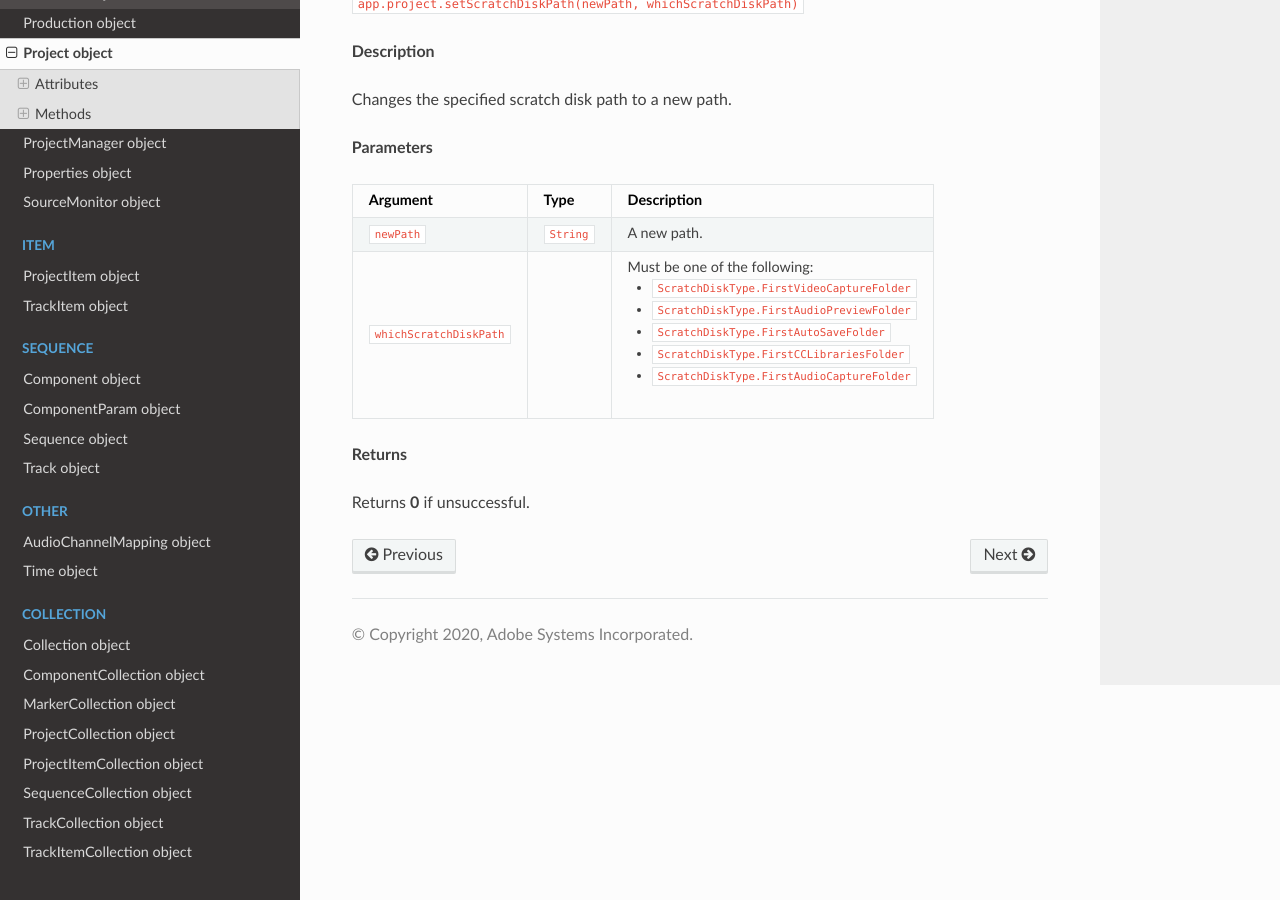
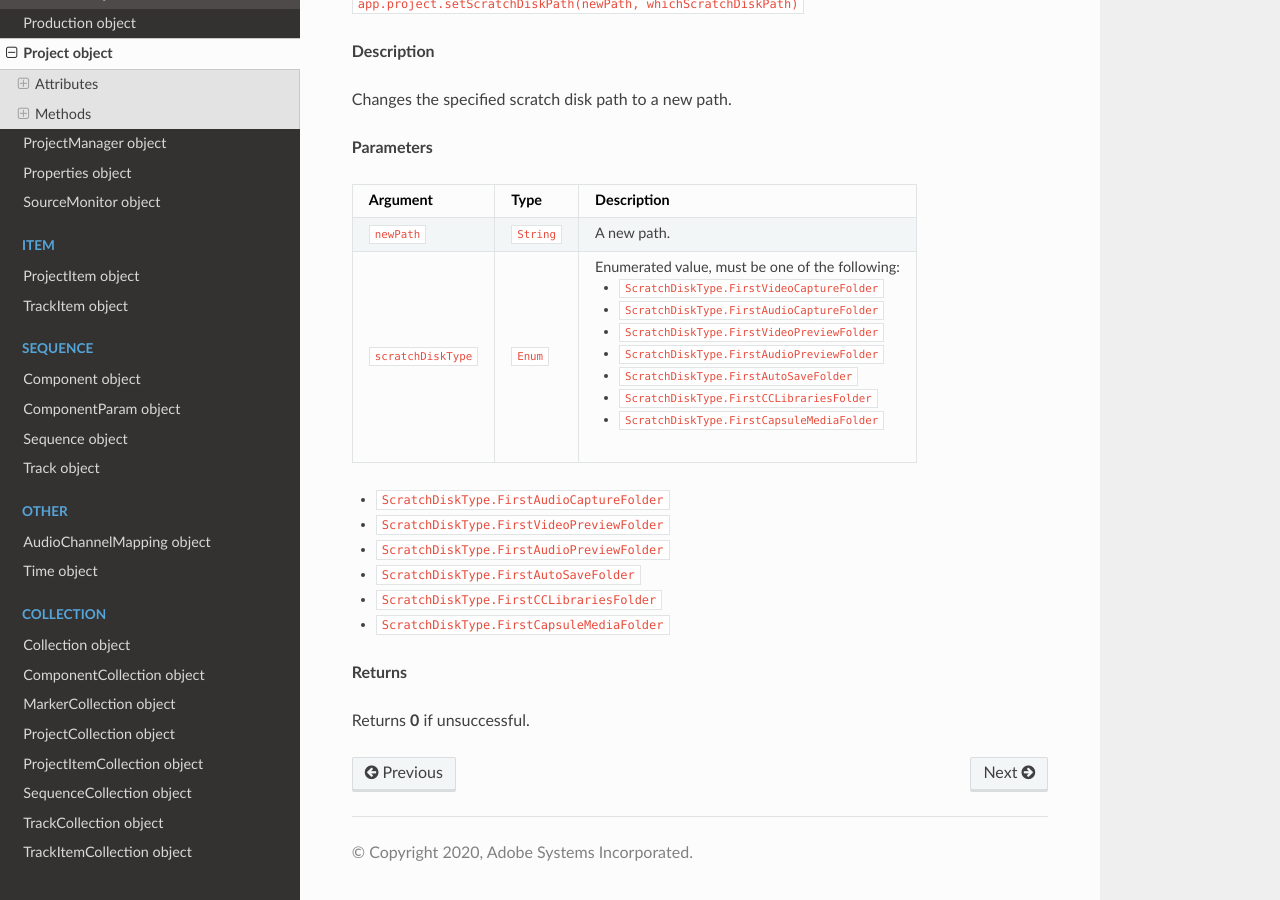
Before and after one commit to docsforadobe/premiere-scripting-guide, a Sphinx documentation site: the page built from docs/general/project.rst, in a window 1280 px wide and 900 px high, scrolled down 18132 px. Built offline with Sphinx 7.4.7 and the Read the Docs theme 2.0.0, drawn with Linux system fonts in a browser that asks for light colours.

Commit message:
Scratch disk options
Added scratch disk paths.

```diff
--- a/docs/application/application.rst
+++ b/docs/application/application.rst
@@ -740,8 +740,9 @@ Argument                    Type         Description
 ``path``                    ``String``   The new path to be used.
 ``scratchDiskType``         ``Enum``     Enumerated value, must be one of the following:
 
+                                         - ``ScratchDiskType.FirstVideoCaptureFolder``
                                          - ``ScratchDiskType.FirstAudioCaptureFolder``
-                                         - ``ScratchDiskType.FirstVideoCaptureFolder``
+                                         - ``ScratchDiskType.FirstVideoPreviewFolder``
                                          - ``ScratchDiskType.FirstAudioPreviewFolder``
                                          - ``ScratchDiskType.FirstAutoSaveFolder``
                                          - ``ScratchDiskType.FirstCCLibrariesFolder``
--- a/docs/general/project.rst
+++ b/docs/general/project.rst
@@ -923,14 +923,27 @@ Changes the specified scratch disk path to a new path.
 Argument                   Type         Description
 =========================  ===========  =======================
 ``newPath``                ``String``   A new path.
-``whichScratchDiskPath``                Must be one of the following:
+``scratchDiskType``         ``Enum``     Enumerated value, must be one of the following:
 
-                                        - ``ScratchDiskType.FirstVideoCaptureFolder``
-                                        - ``ScratchDiskType.FirstAudioPreviewFolder``
-                                        - ``ScratchDiskType.FirstAutoSaveFolder``
-                                        - ``ScratchDiskType.FirstCCLibrariesFolder``
-                                        - ``ScratchDiskType.FirstAudioCaptureFolder``
+                                         - ``ScratchDiskType.FirstVideoCaptureFolder``
+                                         - ``ScratchDiskType.FirstAudioCaptureFolder``
+                                         - ``ScratchDiskType.FirstVideoPreviewFolder``
+                                         - ``ScratchDiskType.FirstAudioPreviewFolder``
+                                         - ``ScratchDiskType.FirstAutoSaveFolder``
+                                         - ``ScratchDiskType.FirstCCLibrariesFolder``
+                                         - ``ScratchDiskType.FirstCapsuleMediaFolder``
 =========================  ===========  =======================
+
+
+
+- ``ScratchDiskType.FirstAudioCaptureFolder``
+- ``ScratchDiskType.FirstVideoPreviewFolder``
+- ``ScratchDiskType.FirstAudioPreviewFolder``
+- ``ScratchDiskType.FirstAutoSaveFolder``
+- ``ScratchDiskType.FirstCCLibrariesFolder``
+- ``ScratchDiskType.FirstCapsuleMediaFolder``
+
+
 
 **Returns**
 
```
